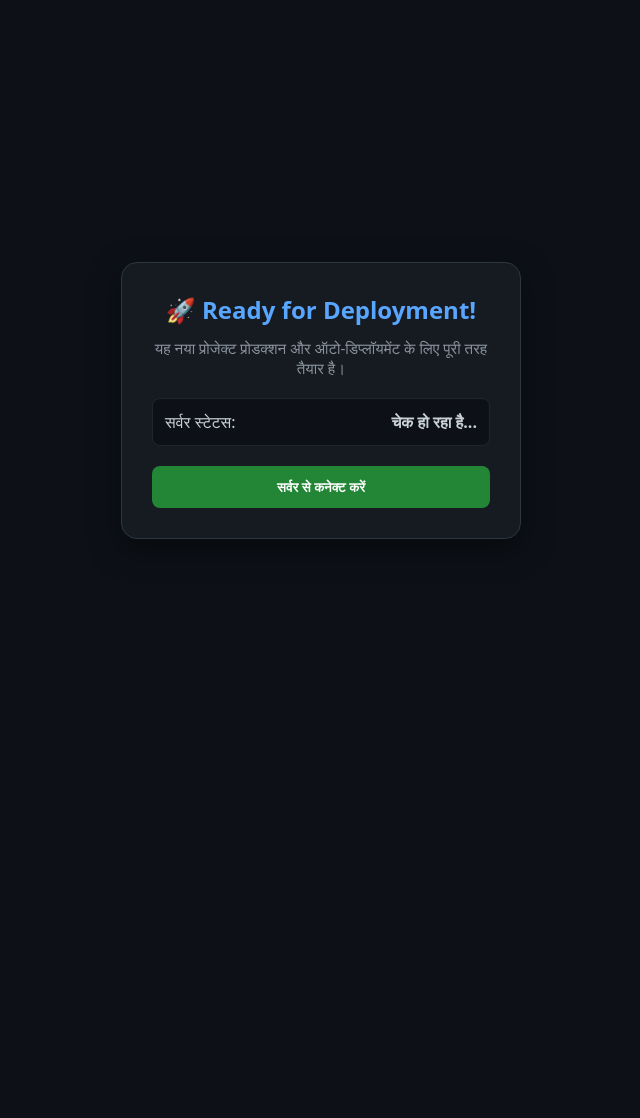
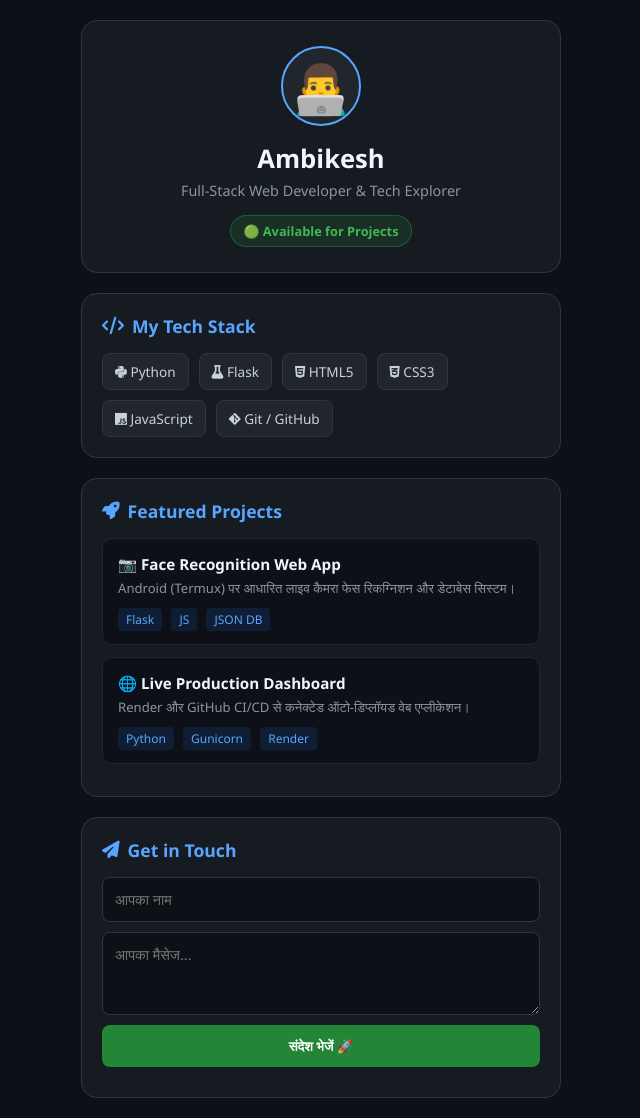
Before and after one commit to Ambikesh102005/live-web-app, a Flask app: page / in a window 1280 px wide. Shown: the whole page, without its empty margins (319-959 px from the left). Before the commit the page ends 539 px from the top, so only its background shows below. Run offline with Flask 3, Linux system fonts and the light colour scheme.

Commit message:
Updated to Developer Portfolio Dashboard

```diff
--- a/app.py
+++ b/app.py
@@ -7,14 +7,19 @@ app = Flask(__name__)
 def home():
     return render_template('index.html')
 
-@app.route('/api/status', methods=['GET'])
-def status():
-    return jsonify({
-        "status": "Online 🟢",
-        "message": "आपकी वेबसाइट इंटरनेट पर सफलतापूर्वक लाइव है!"
-    })
+@app.route('/api/contact', methods=['POST'])
+def contact():
+    data = request.json
+    name = data.get('name')
+    msg = data.get('message')
+
+    if not name or not msg:
+        return jsonify({"success": False, "message": "कृपया सभी फ़ील्ड्स भरें!"}), 400
+
+    # मैसेज मिलने पर रिस्पॉन्स
+    print(f"📩 नया मैसेज आया! Name: {name}, Msg: {msg}")
+    return jsonify({"success": True, "message": f"धन्यवाद {name}! आपका संदेश मिल गया है।"})
 
 if __name__ == '__main__':
-    # PORT एनवायरनमेंट वेरिएबल लाइव सर्वर के लिए ज़रूरी होता है
     port = int(os.environ.get("PORT", 5000))
     app.run(host='0.0.0.0', port=port, debug=True)
--- a/static/script.js
+++ b/static/script.js
@@ -1,14 +1,33 @@
-document.getElementById('checkBtn').addEventListener('click', async () => {
-    const statusText = document.getElementById('serverStatus');
-    statusText.innerText = "कनेक्ट हो रहा है...";
+document.getElementById('contactForm').addEventListener('submit', async (e) => {
+    e.preventDefault();
+
+    const name = document.getElementById('senderName').value;
+    const message = document.getElementById('senderMsg').value;
+    const responseMsg = document.getElementById('responseMsg');
+
+    responseMsg.style.color = "#58a6ff";
+    responseMsg.innerText = "भेजा जा रहा है...";
 
     try {
-        const res = await fetch('/api/status');
+        const res = await fetch('/api/contact', {
+            method: 'POST',
+            headers: { 'Content-Type': 'application/json' },
+            body: JSON.stringify({ name, message })
+        });
+
         const data = await res.json();
-        statusText.innerText = data.status;
-        statusText.style.color = "#3fb950";
+
+        if (data.success) {
+            responseMsg.style.color = "#3fb950";
+            responseMsg.innerText = data.message;
+            document.getElementById('senderName').value = '';
+            document.getElementById('senderMsg').value = '';
+        } else {
+            responseMsg.style.color = "#f85149";
+            responseMsg.innerText = data.message;
+        }
     } catch (err) {
-        statusText.innerText = "Offline 🔴";
-        statusText.style.color = "#f85149";
+        responseMsg.style.color = "#f85149";
+        responseMsg.innerText = "सर्वर से कनेक्ट नहीं हो सका!";
     }
 });
--- a/static/style.css
+++ b/static/style.css
@@ -2,7 +2,7 @@
     margin: 0;
     padding: 0;
     box-sizing: border-box;
-    font-family: 'Poppins', system-ui, sans-serif;
+    font-family: 'Segoe UI', Tahoma, Geneva, Verdana, sans-serif;
 }
 
 body {
@@ -10,46 +10,147 @@ body {
     color: #c9d1d9;
     display: flex;
     justify-content: center;
-    align-items: center;
+    padding: 20px 10px;
     min-height: 100vh;
-    padding: 20px;
 }
 
+.container {
+    width: 100%;
+    max-width: 480px;
+    display: flex;
+    flex-direction: column;
+    gap: 20px;
+}
+
+/* Hero */
+.hero {
+    text-align: center;
+    background: #161b22;
+    padding: 25px 20px;
+    border-radius: 16px;
+    border: 1px solid #30363d;
+}
+
+.profile-img {
+    font-size: 3rem;
+    background: #21262d;
+    width: 80px;
+    height: 80px;
+    line-height: 80px;
+    border-radius: 50%;
+    margin: 0 auto 15px auto;
+    border: 2px solid #58a6ff;
+}
+
+.hero h1 {
+    color: #f0f6fc;
+    font-size: 1.6rem;
+}
+
+.subtitle {
+    color: #8b949e;
+    font-size: 0.9rem;
+    margin-top: 5px;
+}
+
+.status-badge {
+    display: inline-block;
+    background: rgba(46, 160, 67, 0.15);
+    color: #3fb950;
+    padding: 6px 12px;
+    border-radius: 20px;
+    font-size: 0.8rem;
+    font-weight: bold;
+    margin-top: 15px;
+    border: 1px solid rgba(46, 160, 67, 0.4);
+}
+
+/* Cards */
 .card {
     background: #161b22;
+    padding: 20px;
+    border-radius: 16px;
     border: 1px solid #30363d;
-    border-radius: 16px;
-    padding: 30px;
-    max-width: 400px;
-    width: 100%;
-    text-align: center;
-    box-shadow: 0 10px 30px rgba(0,0,0,0.5);
 }
 
-h1 {
+.card h2 {
     color: #58a6ff;
-    font-size: 1.5rem;
+    font-size: 1.1rem;
+    margin-bottom: 15px;
+    display: flex;
+    align-items: center;
+    gap: 8px;
+}
+
+/* Skills */
+.skills-grid {
+    display: flex;
+    flex-wrap: wrap;
+    gap: 10px;
+}
+
+.skill-tag {
+    background: #21262d;
+    color: #c9d1d9;
+    padding: 8px 12px;
+    border-radius: 8px;
+    font-size: 0.85rem;
+    border: 1px solid #30363d;
+}
+
+/* Projects */
+.project-card {
+    background: #0d1117;
+    padding: 15px;
+    border-radius: 10px;
+    border: 1px solid #21262d;
     margin-bottom: 12px;
 }
 
-p {
-    color: #8b949e;
+.project-card h3 {
+    color: #f0f6fc;
     font-size: 0.95rem;
-    margin-bottom: 20px;
+    margin-bottom: 5px;
 }
 
-.status-box {
+.project-card p {
+    color: #8b949e;
+    font-size: 0.82rem;
+    margin-bottom: 10px;
+}
+
+.project-tags small {
+    background: #1f6feb22;
+    color: #58a6ff;
+    padding: 3px 8px;
+    border-radius: 4px;
+    font-size: 0.75rem;
+    margin-right: 5px;
+}
+
+/* Form */
+form {
+    display: flex;
+    flex-direction: column;
+    gap: 10px;
+}
+
+input, textarea {
+    width: 100%;
+    padding: 12px;
     background: #0d1117;
-    padding: 12px;
+    border: 1px solid #30363d;
+    color: #f0f6fc;
     border-radius: 8px;
-    border: 1px solid #21262d;
-    margin-bottom: 20px;
-    display: flex;
-    justify-content: space-between;
+    outline: none;
+    font-size: 0.9rem;
+}
+
+input:focus, textarea:focus {
+    border-color: #58a6ff;
 }
 
 button {
-    width: 100%;
     padding: 12px;
     background: #238636;
     color: white;
@@ -57,8 +158,15 @@ button {
     border-radius: 8px;
     font-weight: bold;
     cursor: pointer;
+    transition: 0.2s;
 }
 
 button:active {
     transform: scale(0.98);
 }
+
+.hidden-msg {
+    margin-top: 10px;
+    font-size: 0.85rem;
+    text-align: center;
+}
--- a/templates/index.html
+++ b/templates/index.html
@@ -3,20 +3,65 @@
 <head>
     <meta charset="UTF-8">
     <meta name="viewport" content="width=device-width, initial-scale=1.0">
-    <title>My Live Web App 🚀</title>
+    <title>My Developer Portfolio 🚀</title>
     <link rel="stylesheet" href="{{ url_for('static', filename='style.css') }}">
+    <link rel="stylesheet" href="https://cdnjs.cloudflare.com/ajax/libs/font-awesome/6.4.0/css/all.min.css">
 </head>
 <body>
-    <div class="card">
-        <h1>🚀 Ready for Deployment!</h1>
-        <p>यह नया प्रोजेक्ट प्रोडक्शन और ऑटो-डिप्लॉयमेंट के लिए पूरी तरह तैयार है।</p>
 
-        <div class="status-box">
-            <span>सर्वर स्टेटस:</span>
-            <strong id="serverStatus">चेक हो रहा है...</strong>
-        </div>
+    <div class="container">
+        <!-- Hero Section -->
+        <header class="hero">
+            <div class="profile-img">👨‍💻</div>
+            <h1>Ambikesh</h1>
+            <p class="subtitle">Full-Stack Web Developer & Tech Explorer</p>
+            <div class="status-badge">🟢 Available for Projects</div>
+        </header>
 
-        <button id="checkBtn">सर्वर से कनेक्ट करें</button>
+        <!-- Tech Stack -->
+        <section class="card">
+            <h2><i class="fa-solid fa-code"></i> My Tech Stack</h2>
+            <div class="skills-grid">
+                <span class="skill-tag"><i class="fa-brands fa-python"></i> Python</span>
+                <span class="skill-tag"><i class="fa-solid fa-flask"></i> Flask</span>
+                <span class="skill-tag"><i class="fa-brands fa-html5"></i> HTML5</span>
+                <span class="skill-tag"><i class="fa-brands fa-css3-alt"></i> CSS3</span>
+                <span class="skill-tag"><i class="fa-brands fa-js"></i> JavaScript</span>
+                <span class="skill-tag"><i class="fa-brands fa-git-alt"></i> Git / GitHub</span>
+            </div>
+        </section>
+
+        <!-- Projects -->
+        <section class="card">
+            <h2><i class="fa-solid fa-rocket"></i> Featured Projects</h2>
+
+            <div class="project-card">
+                <h3>📷 Face Recognition Web App</h3>
+                <p>Android (Termux) पर आधारित लाइव कैमरा फेस रिकग्निशन और डेटाबेस सिस्टम।</p>
+                <div class="project-tags">
+                    <small>Flask</small> <small>JS</small> <small>JSON DB</small>
+                </div>
+            </div>
+
+            <div class="project-card">
+                <h3>🌐 Live Production Dashboard</h3>
+                <p>Render और GitHub CI/CD से कनेक्टेड ऑटो-डिप्लॉयड वेब एप्लीकेशन।</p>
+                <div class="project-tags">
+                    <small>Python</small> <small>Gunicorn</small> <small>Render</small>
+                </div>
+            </div>
+        </section>
+
+        <!-- Contact Form -->
+        <section class="card">
+            <h2><i class="fa-solid fa-paper-plane"></i> Get in Touch</h2>
+            <form id="contactForm">
+                <input type="text" id="senderName" placeholder="आपका नाम" required>
+                <textarea id="senderMsg" rows="3" placeholder="आपका मैसेज..." required></textarea>
+                <button type="submit" id="sendBtn">संदेश भेजें 🚀</button>
+            </form>
+            <p id="responseMsg" class="hidden-msg"></p>
+        </section>
     </div>
 
     <script src="{{ url_for('static', filename='script.js') }}"></script>
```
